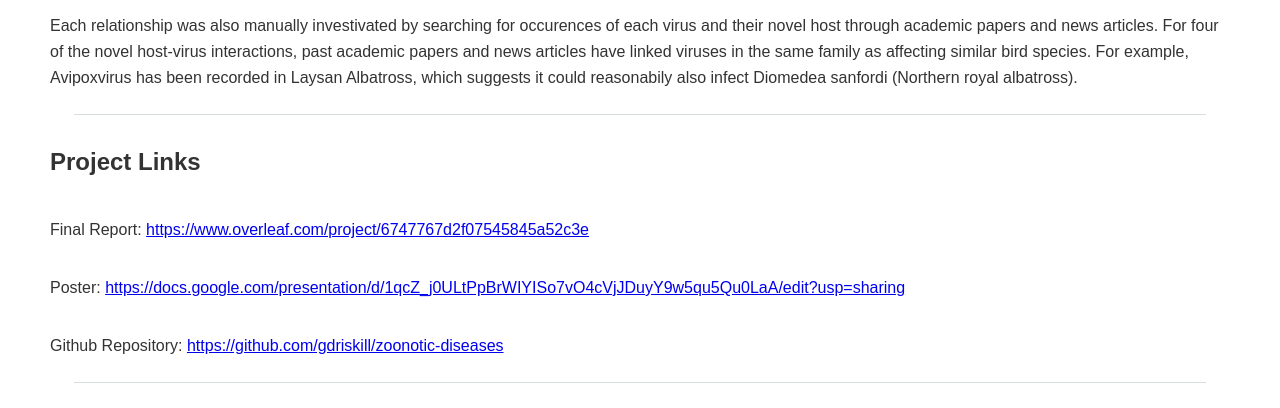
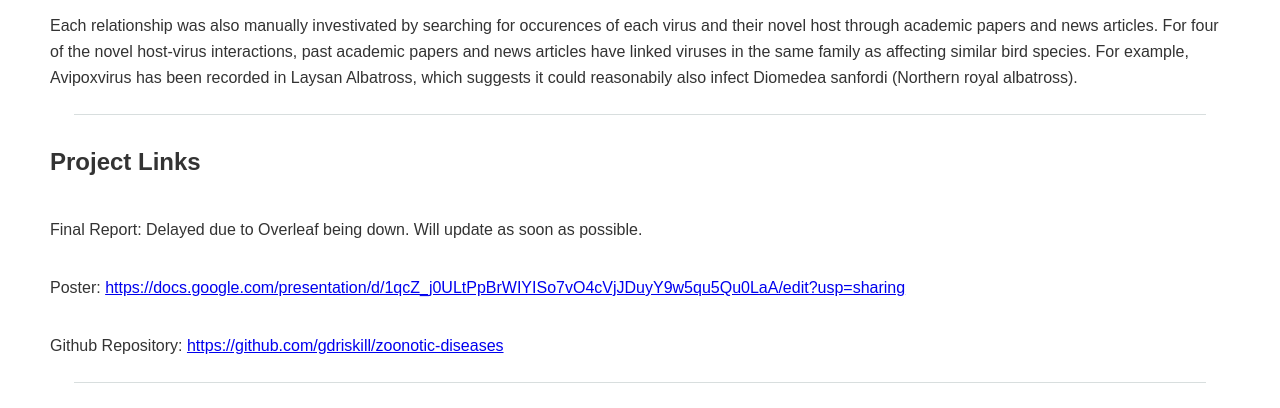
Before and after one commit to julia-qian/epi_website, a plain HTML site: page index.html in a window 1280 px wide. Shown: the part 6532-6940 px from the top of the page. Drawn offline with Linux system fonts and the light colour scheme.

Commit message:
removed bad report link

```diff
--- a/index.html
+++ b/index.html
@@ -218,7 +218,7 @@
         <hr class="custom-line">
         <div style="display: flex; justify-content: flex-start; width: 100%; flex-direction: column;">
             <h2>Project Links</h2>
-            <p>Final Report: <a href="https://www.overleaf.com/project/6747767d2f07545845a52c3e">https://www.overleaf.com/project/6747767d2f07545845a52c3e</a></p>
+            <p>Final Report: Delayed due to Overleaf being down. Will update as soon as possible.</p>
             <p>Poster: <a href="https://docs.google.com/presentation/d/1qcZ_j0ULtPpBrWIYISo7vO4cVjJDuyY9w5qu5Qu0LaA/edit?usp=sharing">https://docs.google.com/presentation/d/1qcZ_j0ULtPpBrWIYISo7vO4cVjJDuyY9w5qu5Qu0LaA/edit?usp=sharing</a></p>
             <p>Github Repository: <a href="https://github.com/gdriskill/zoonotic-diseases">https://github.com/gdriskill/zoonotic-diseases</a></p>
         </div>
```
